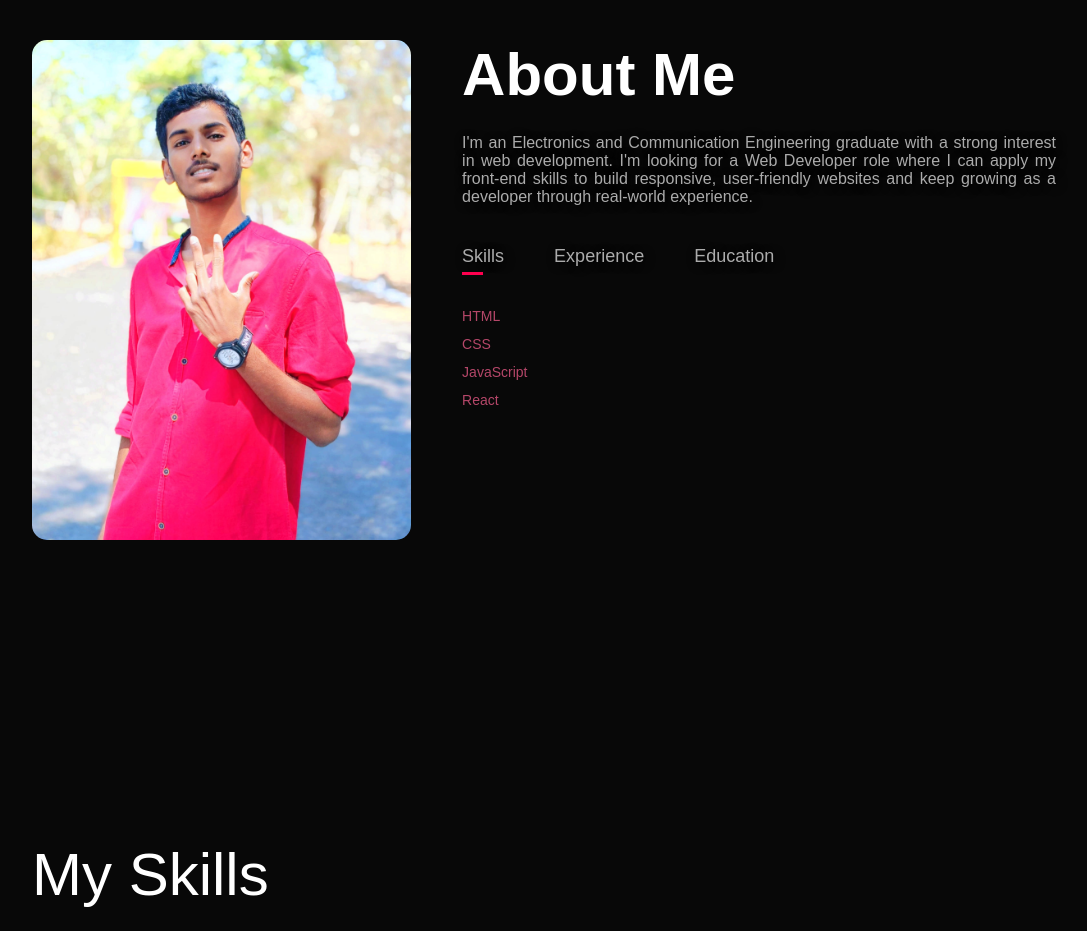
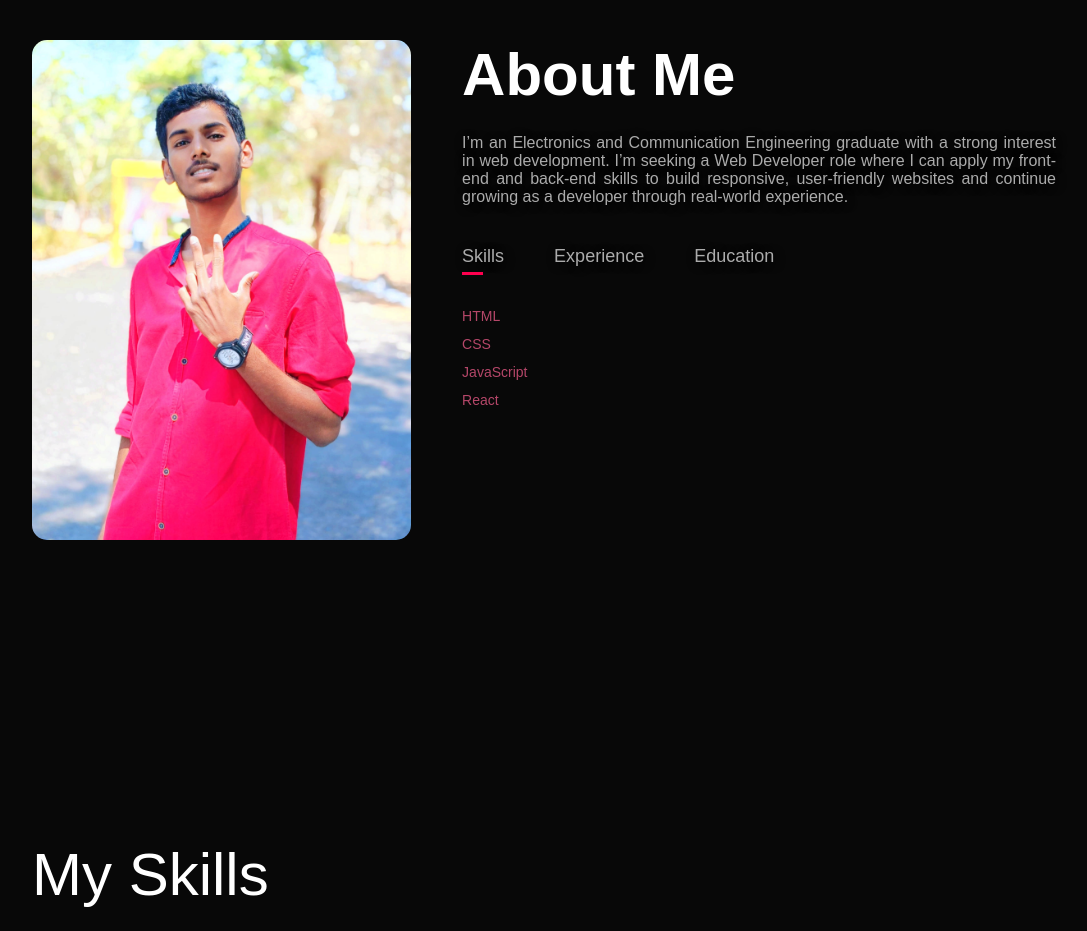
Before and after one commit to sarvesh-2003-waran/portfolio, a plain HTML site: page index.html in a window 1280 px wide. Shown: the part 840-1771 px from the top of the page, without its empty margins (96-1183 px from the left). Drawn offline with Linux system fonts and the light colour scheme.

Commit message:
Update index.html

```diff
--- a/index.html
+++ b/index.html
@@ -44,7 +44,7 @@
             <div class="column-2">
               <h1 class="sub-title">About Me</h1>
 
-              <p>I'm an Electronics and Communication Engineering graduate with a strong interest in web development. I'm looking for a Web Developer role where I can apply my front-end skills to build responsive, user-friendly websites and keep growing as a developer through real-world experience.
+              <p>I’m an Electronics and Communication Engineering graduate with a strong interest in web development. I’m seeking a Web Developer role where I can apply my front-end and back-end skills to build responsive, user-friendly websites and continue growing as a developer through real-world experience.
               </p>
 
               <div class="tab">
```
